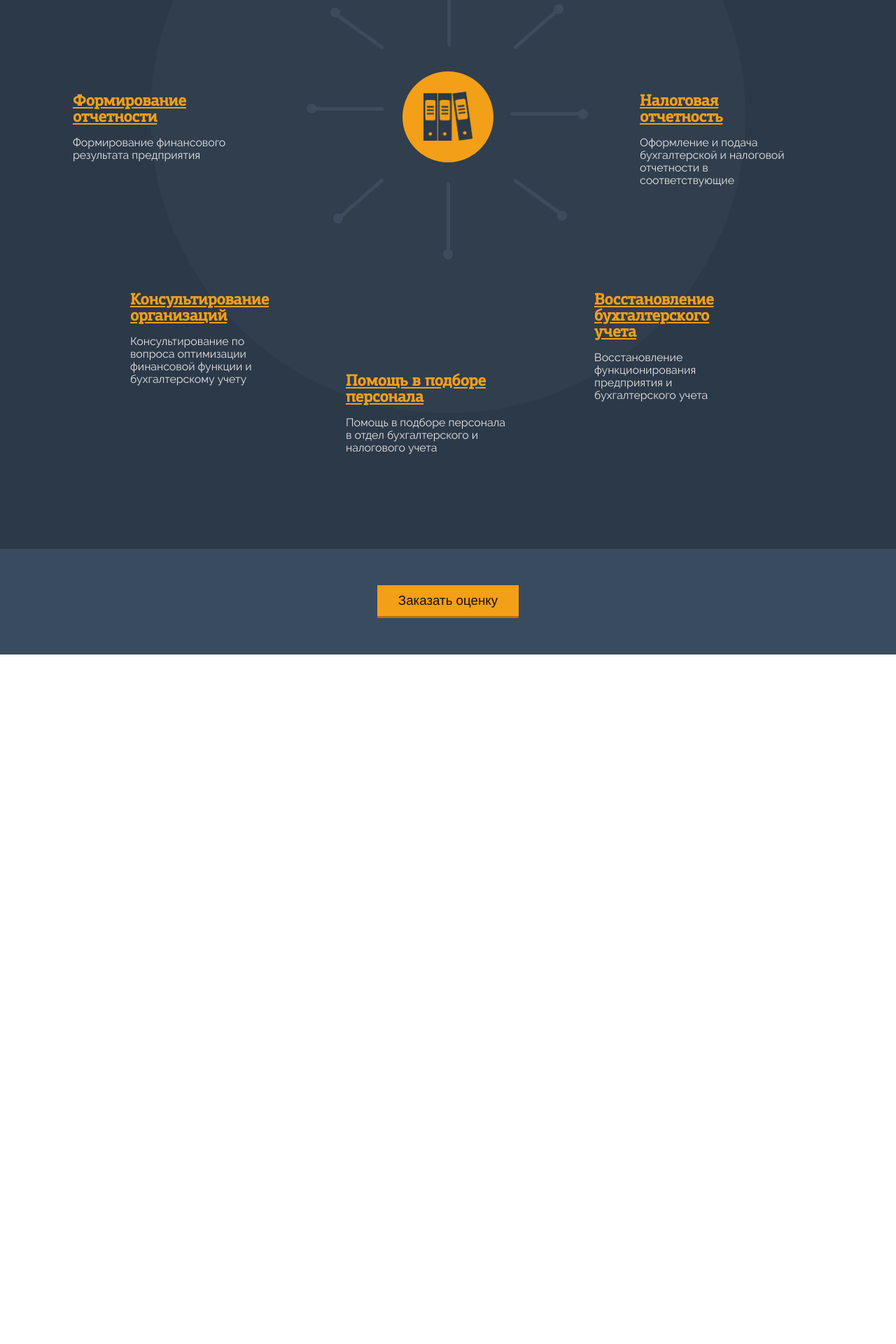
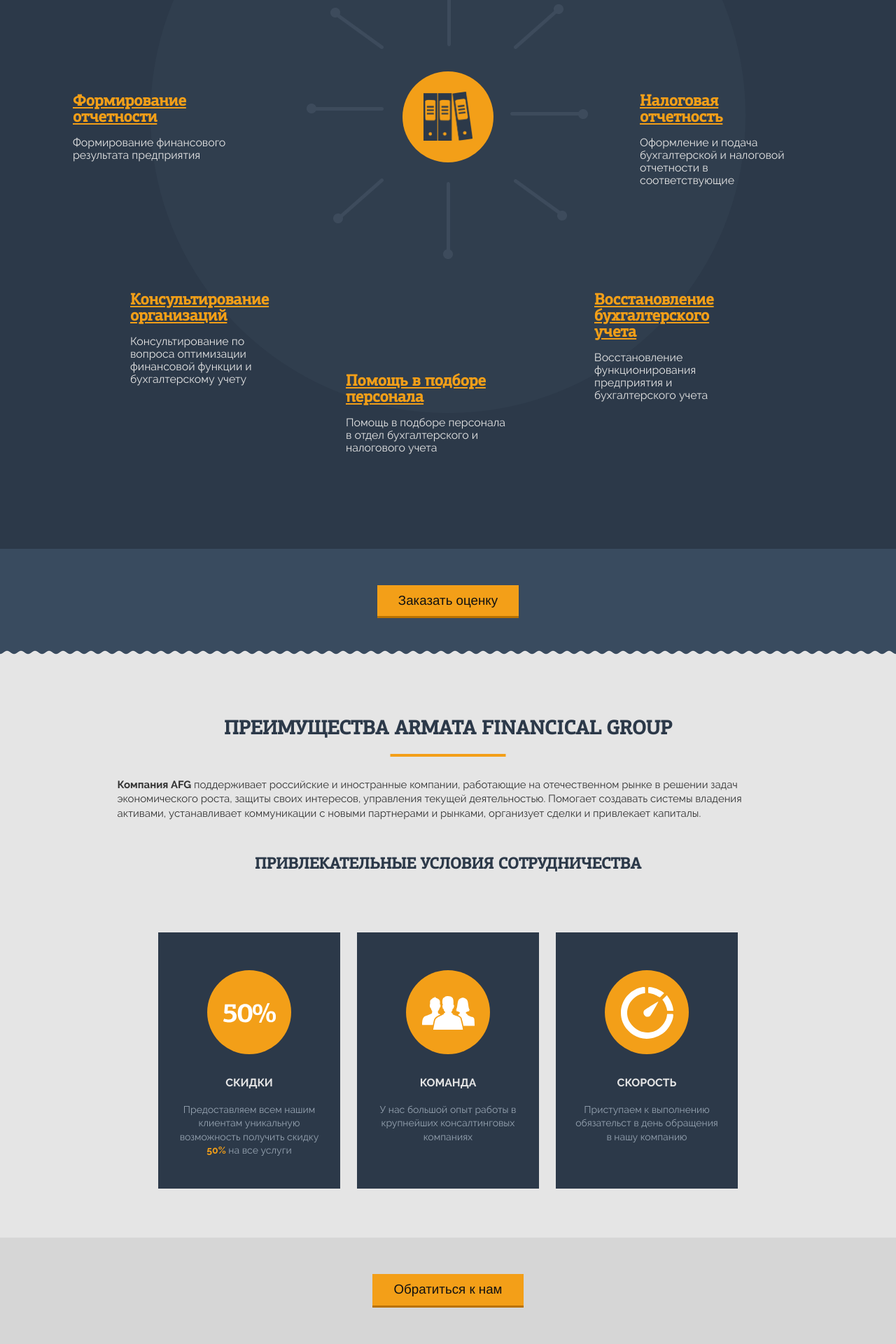
Before and after one commit to podyankee/financial, a Jekyll site: the page built from index.html, in a window 1280 px wide. Shown: the part 3588-5508 px from the top of the page at 70% size. Built offline with Jekyll 4.4.1, drawn with Linux system fonts in a browser that asks for light colours; nearby versions of some CDN libraries; Markdown is read by kramdown in place of the engine named in the settings; before the commit the page ends 4523 px from its top, so only the background shows below that.

Commit message:
Section Преимущества

```diff
--- /dev/null
+++ b/_includes/section4.html
@@ -0,0 +1 @@
+<section class="homesect s_gray section_4"><div class="container"><div class="row"><div class="section-head col-md-10 col-md-offset-1"><h2>ПРЕИМУЩЕСТВА ARMATA FINANCICAL GROUP</h2><p><strong>Компания AFG</strong> поддерживает российские и иностранные компании, работающие на отечественном рынке в решении задач экономического роста, защиты своих интересов, управления текущей деятельностью. Помогает создавать системы владения активами, устанавливает коммуникации с новыми партнерами и рынками, организует сделки и привлекает капиталы.</p><h3>ПРИВЛЕКАТЕЛЬНЫЕ УСЛОВИЯ СОТРУДНИЧЕСТВА</h3></div></div></div><div class="section-pb"><div class="container"><div class="row"><div class="cards"><div class="card card-off"> <div class="card-icon img-wrap"><img src="assets/img/icons/section_4/1.svg" alt="Sales"/></div><h4>Скидки</h4><p>Предоставляем всем нашим клиентам уникальную возможность получить скидку <strong>50%</strong> на все услуги</p></div><div class="card card-off"> <div class="card-icon img-wrap"><img src="assets/img/icons/section_4/2.svg" alt="Sales"/></div><h4>КОМАНДА</h4><p>У нас большой опыт работы в крупнейших консалтинговых компаниях</p></div><div class="card card-off"> <div class="card-icon img-wrap"><img src="assets/img/icons/section_4/3.svg" alt="Sales"/></div><h4>СКОРОСТЬ</h4><p>Приступаем к выполнению обязательст в день обращения в нашу компанию</p></div></div></div></div></div><div class="section-bottom"><a href="" class="buttons">Обратиться к нам</a></div></section>
--- a/_layouts/default.html
+++ b/_layouts/default.html
@@ -25,6 +25,7 @@
         <script src="//code.jquery.com/jquery-1.11.3.min.js"></script>
   		<script src="assets/js/modernizr.js"></script>
   		<script src="assets/js/equalhights.js"></script>
+  		<script src="assets/js/jquery.waypoints.min.js"></script>
   		<script src="assets/js/functions.js"></script>
     </body>
 </html>
--- a/assets/css/main.css
+++ b/assets/css/main.css
@@ -1924,7 +1924,7 @@
 
 .section_1 .section-content,
 .section_3 .section-content,
-.section_2 .section-content {
+.section_2 .section-content, .section_4 .section-content {
   background-image: url(../img/s1_gray_bg.png);
   background-repeat: no-repeat;
   background-position: top;
@@ -1932,7 +1932,7 @@
 
 .section_1 .section-bottom,
 .section_3 .section-bottom,
-.section_2 .section-bottom {
+.section_2 .section-bottom, .section_4 .section-bottom {
   background-color: #2c3949;
   padding: 52px 0;
   text-align: center;
@@ -1940,7 +1940,7 @@
 
 .section_1::before,
 .section_3::before,
-.section_2::before {
+.section_2::before, .section_4::before {
   content: '';
   height: 6px;
   width: 100%;
@@ -2052,6 +2052,22 @@
 .s_dark .info-item p {
   color: #e5e5e5;
   border-bottom: 0;
+}
+
+.s_gray {
+  background-color: #e5e5e5;
+}
+
+.s_gray::before {
+  background-image: url(../img/bah_3.png);
+}
+
+.s_gray .section-bottom {
+  background-color: #d6d6d6 !important;
+}
+
+.section-pb {
+  padding-bottom: 70px;
 }
 
 .button-wrap {
@@ -2300,7 +2316,7 @@
   opacity: 1;
 }
 
-.section_2 .section-bottom {
+.section_2 .section-bottom, .section_4 .section-bottom {
   background-color: #E5E5E5;
   padding: 52px 0;
   text-align: center;
@@ -2426,6 +2442,67 @@
   margin-top: 29px;
 }
 
+.cards {
+  text-align: center;
+  -webkit-perspective: 600px;
+          perspective: 600px;
+}
+
+.cards .card {
+  width: 260px;
+  -webkit-transition: all 1s ease;
+          transition: all 1s ease;
+  display: inline-block;
+  background-color: #2c3949;
+  margin: 0 12px;
+  color: #97a4b2;
+  font-size: 0.9375em;
+  line-height: 1.375em;
+  padding: 54px 28px 42px;
+  vertical-align: top;
+}
+
+.cards .card-on {
+  opacity: 1;
+}
+
+.cards .card-off {
+  -webkit-transform: rotateY(100deg);
+          transform: rotateY(100deg);
+  opacity: 0;
+}
+
+.cards .card .card-icon {
+  width: 120px;
+  height: 120px;
+  display: inline-block;
+  background-color: #f39f18;
+  border-radius: 50%;
+  position: relative;
+  line-height: 120px;
+}
+
+.cards .card .card-icon img {
+  width: 75px;
+}
+
+.cards .card h4 {
+  color: #e5e5e5;
+  font-family: "RalewayBold", "Helvetica Neue", "Helvetica", "Roboto", "Arial", sans-serif;
+  font-size: 1.125em;
+  margin-top: 30px;
+  margin-bottom: 18px;
+}
+
+.cards .card p {
+  margin-bottom: 0;
+  height: 80px;
+}
+
+.cards .card p strong {
+  color: #f39f18;
+}
+
 @media (max-width: 1200px) {
   .main-mnu {
     display: none;
--- a/assets/css/main.scss
+++ b/assets/css/main.scss
@@ -11,6 +11,7 @@
 @import "3-sections/header";
 @import "3-sections/section2";
 @import "3-sections/section3";
+@import "3-sections/section4";
 
 
 @import "4-layouts/home";
--- a/assets/js/functions.js
+++ b/assets/js/functions.js
@@ -56,3 +56,17 @@
 	$(".s1-bottom .info-item").equalHeights();
 	$(".s2-item").equalHeights();
 	$(".s2-item .img-wrap").equalHeights();
+	//$(".cards .card").equalHeights();
+
+$(".section_4").waypoint(function  () {
+  $(".section_4 .card").each(function  (index) {
+	  var ths = $(this);
+	  setInterval(function  () {
+	    ths.removeClass("card-off").addClass("card-on");
+	  }, 150*index);
+
+  });
+
+}, {
+	offset: "5%"
+});
--- a/index.html
+++ b/index.html
@@ -8,3 +8,4 @@
     	{% include section.html %}
     	{% include section2.html %}
     	{% include section3.html %}
+    	{% include section4.html %}
```
Also changed, not shown: _jadefiles/section4.jade (added, +34 -0 lines), assets/css/1-base/_base.sass (+10 -0 lines), assets/css/3-sections/_section4.sass (added, +43 -0 lines), assets/js/jquery.waypoints.min.js (added).
